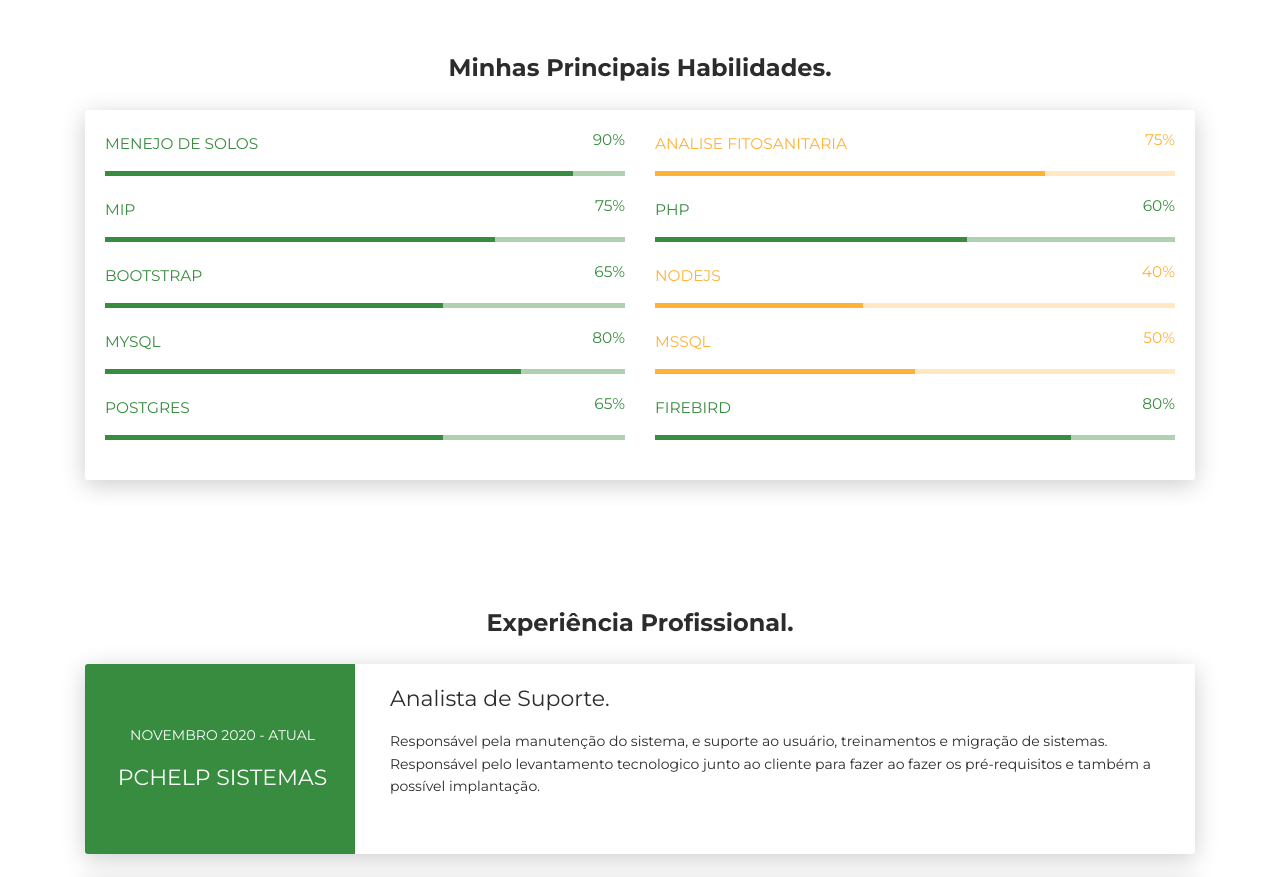
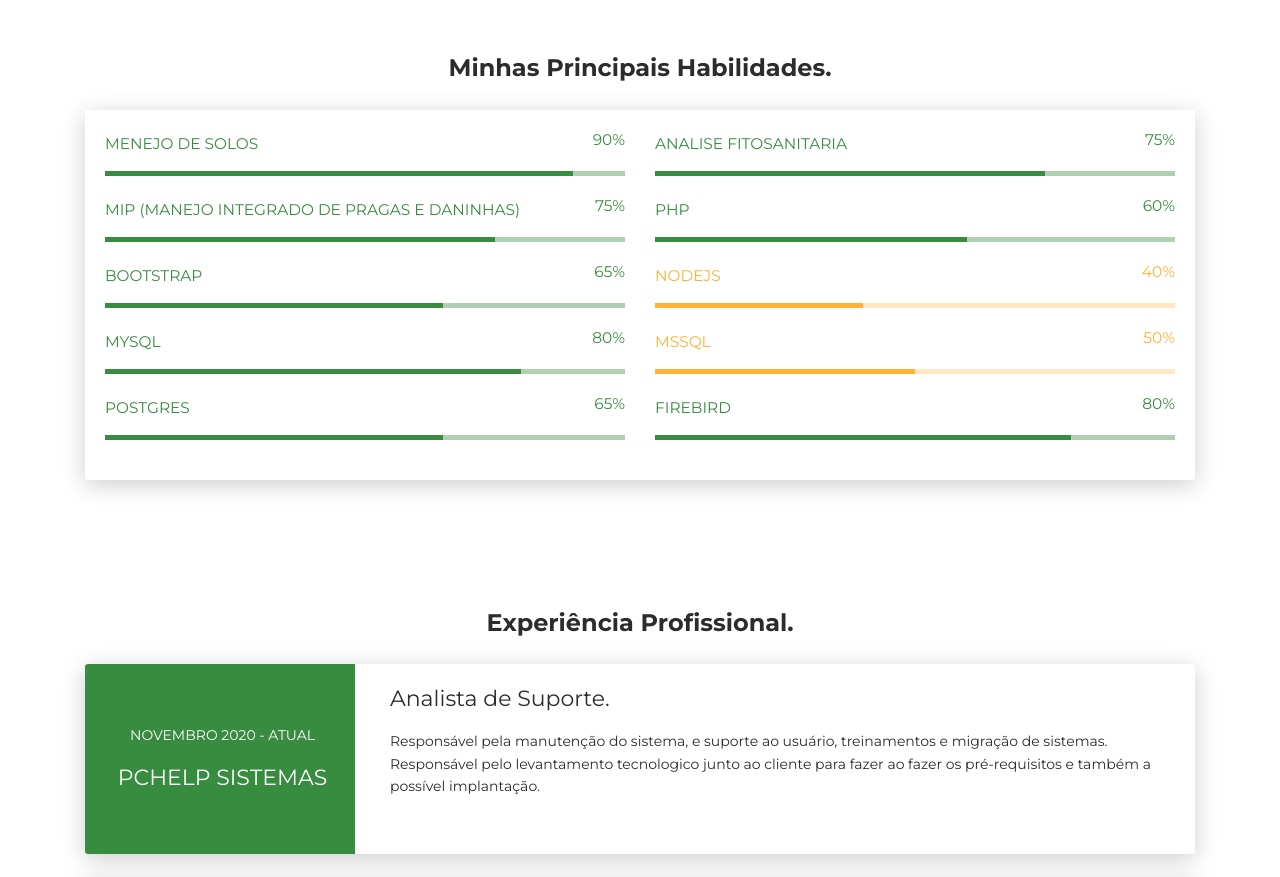
Before and after one commit to deganutti/deganutti.github.io, a plain HTML site: page index.html in a window 1280 px wide. Shown: the part 1020-1897 px from the top of the page. Drawn offline with Linux system fonts and the light colour scheme.

Commit message:
Update index.html

```diff
--- a/index.html
+++ b/index.html
@@ -130,16 +130,16 @@
                                         </div>
                                     </div>
                                     <div class="col-md-6">
-                                        <div class="progress-container progress-warning"><span class="progress-badge">Analise Fitosanitaria</span>
+                                        <div class="progress-container progress-primary"><span class="progress-badge">Analise Fitosanitaria</span>
                                             <div class="progress">
-                                                <div class="progress-bar progress-bar-warning" data-aos="progress-full" data-aos-offset="10" data-aos-duration="2000" role="progressbar" aria-valuenow="75" aria-valuemin="0" aria-valuemax="100" style="width: 75%;"></div><span class="progress-value">75%</span>
+                                                <div class="progress-bar progress-bar-primary" data-aos="progress-full" data-aos-offset="10" data-aos-duration="2000" role="progressbar" aria-valuenow="75" aria-valuemin="0" aria-valuemax="100" style="width: 75%;"></div><span class="progress-value">75%</span>
                                             </div>
                                         </div>
                                     </div>
                                 </div>
                                 <div class="row">
                                     <div class="col-md-6">
-                                        <div class="progress-container progress-primary"><span class="progress-badge">MIP</span>
+                                        <div class="progress-container progress-primary"><span class="progress-badge">MIP (Manejo integrado de pragas e daninhas)</span>
                                             <div class="progress">
                                                 <div class="progress-bar progress-bar-primary" data-aos="progress-full" data-aos-offset="10" data-aos-duration="2000" role="progressbar" aria-valuenow="75" aria-valuemin="0" aria-valuemax="100" style="width: 75%;"></div><span class="progress-value">75%</span>
                                             </div>
```
